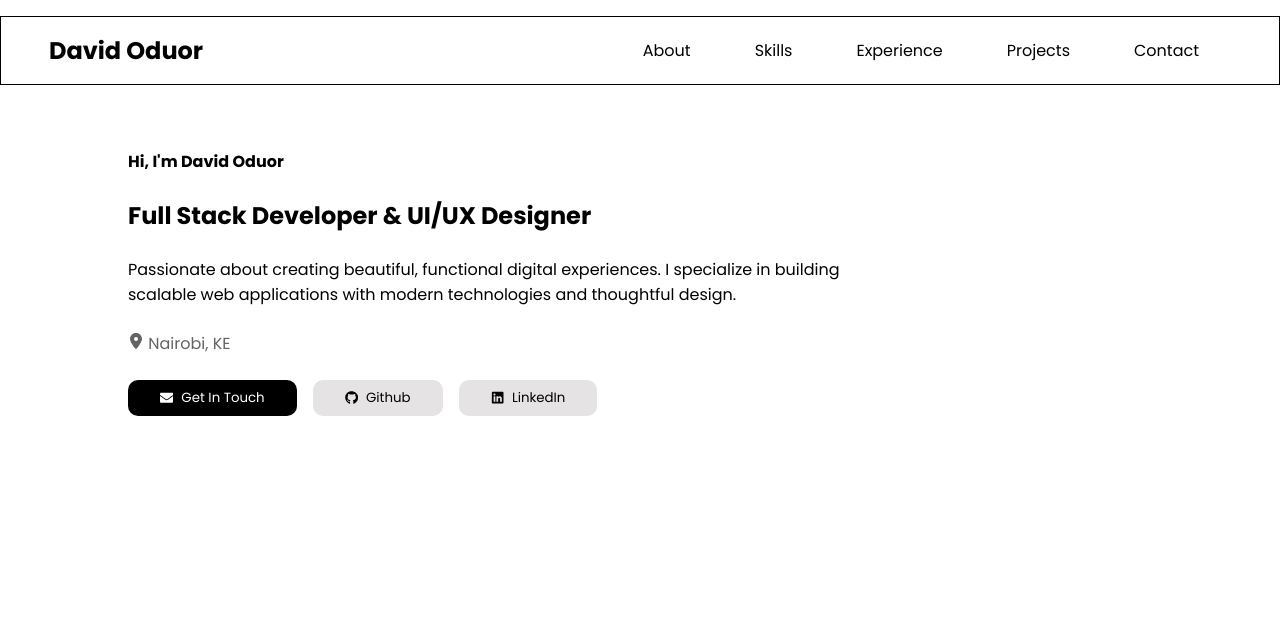
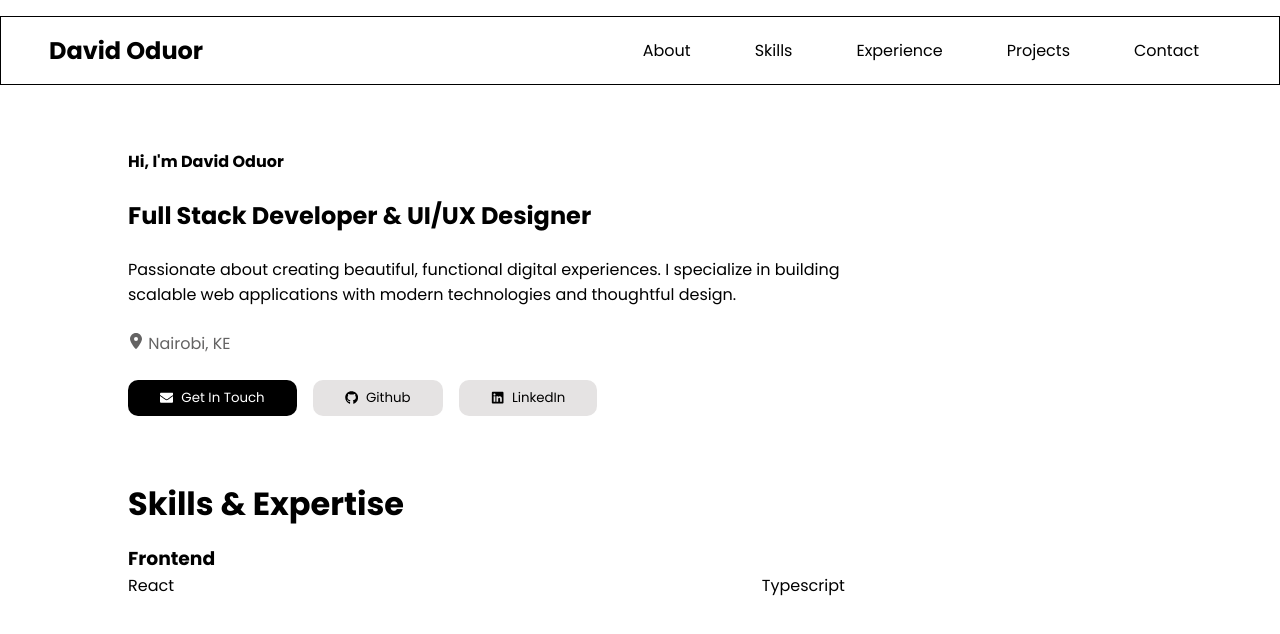
Before and after one commit to davy-odua/Resume., a React (Vite) app: page / in a window 1280 px wide. Shown: the top 634 px of the page. Built offline with nearby package versions, Linux system fonts and the light colour scheme.

Commit message:
added a Skills  component

```diff
--- a/src/App.jsx
+++ b/src/App.jsx
@@ -1,6 +1,7 @@
 import './App.css'
 import Navbar from './components/Navbar.jsx'
 import Home from './components/Home.jsx'
+import Skills from './components/Skills.jsx'
 
 function App() {
 
@@ -8,6 +9,10 @@ function App() {
     <>
     <Navbar />
     <Home />
+    <div className="skills-section gap">
+      <h1>Skills & Expertise</h1>
+      <Skills />
+    </div>
     </>
   )
 }
--- a/src/components/Home.jsx
+++ b/src/components/Home.jsx
@@ -2,6 +2,7 @@ import { FaLocationDot } from "react-icons/fa6";
 import { FaGithub } from "react-icons/fa";
 import { FaLinkedin } from "react-icons/fa";
 import { FaEnvelope } from "react-icons/fa";
+import "./components.css";
 
 const Home = () => {
   return (
--- /dev/null
+++ b/src/components/Skills.jsx
@@ -0,0 +1,27 @@
+import "./components.css"
+
+const Skills = () => {
+  return (
+    <>
+    <div className="skills">
+        <h3>Frontend</h3>
+        <div className="skills-sides">
+            <div className="left">
+                <p>React</p>
+                <div className="white">
+                    <div className="black"></div>
+                </div>
+            </div>
+            <div className="right">
+                <p>Typescript</p>
+                <div className="white">
+                    <div className="black"></div>
+                </div>
+            </div>
+        </div>
+    </div>
+    </>
+  )
+}
+
+export default Skills;
--- a/src/components/components.css
+++ b/src/components/components.css
@@ -48,3 +48,14 @@
     background: #000;
     color: #fff;
 }
+
+/* Skills */
+.skills{
+    margin-top: 1rem;
+    width: 70%;
+}
+.skills-sides{
+    display: flex;
+    align-items: center;
+    justify-content: space-between;
+}
--- a/src/index.css
+++ b/src/index.css
@@ -5,5 +5,5 @@
   box-sizing: border-box;
 }
 .gap{
-  margin: 2rem 10%;
+  margin: 4rem 10%;
 }
```
